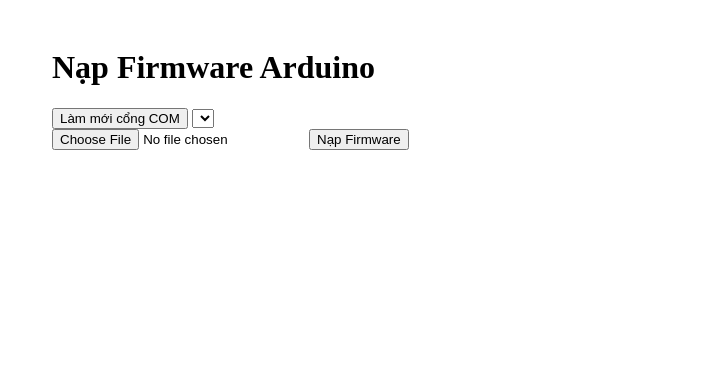
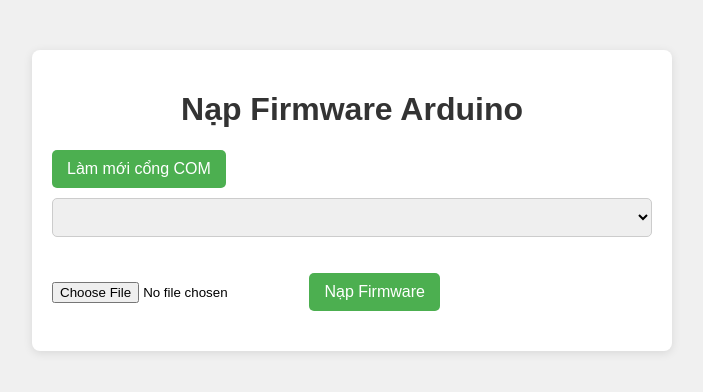
Before and after one commit to DevMeoU/WebFlashChip, a website: page public/index.html in a window 1280 px wide. Shown: the whole page, without its empty margins (288-991 px from the left). Drawn offline with Linux system fonts and the light colour scheme; no server answers.

Commit message:
Update interface

```diff
--- a/public/index.html
+++ b/public/index.html
@@ -1,12 +1,69 @@
 <!DOCTYPE html>
 <html>
+
 <head>
-  <title>Arduino Flasher</title>
+    <meta charset="UTF-8">
+    <title>Upload Arduino Code via UART</title>
     <style>
-    .container { max-width: 600px; margin: 0 auto; padding: 20px; }
-    .status { margin-top: 20px; white-space: pre-wrap; }
+        body {
+            font-family: Arial, sans-serif;
+            background-color: #f0f0f0;
+            margin: 0;
+            padding: 0;
+        }
+
+        .container {
+            max-width: 600px;
+            margin: 50px auto;
+            padding: 20px;
+            background-color: white;
+            box-shadow: 0 2px 10px rgba(0, 0, 0, 0.1);
+            border-radius: 8px;
+        }
+
+        h1 {
+            text-align: center;
+            color: #333;
+        }
+
+        button {
+            background-color: #4CAF50;
+            color: white;
+            border: none;
+            padding: 10px 15px;
+            cursor: pointer;
+            border-radius: 5px;
+            font-size: 16px;
+        }
+
+        button:hover {
+            background-color: #45a049;
+        }
+
+        select {
+            width: 100%;
+            padding: 10px;
+            margin-top: 10px;
+            border: 1px solid #ccc;
+            border-radius: 5px;
+        }
+
+        .status {
+            margin-top: 20px;
+            white-space: pre-wrap;
+        }
+
+        body {
+            font-family: Arial, sans-serif;
+        }
+
+        pre {
+            background: #f4f4f4;
+            padding: 10px;
+        }
     </style>
 </head>
+
 <body>
     <div class="container">
         <h1>Nạp Firmware Arduino</h1>
@@ -15,9 +72,9 @@
             <button onclick="refreshPorts()">Làm mới cổng COM</button>
             <select id="ports"></select>
         </div>
-
+        <br></br>
         <form id="uploadForm">
-      <input type="file" id="firmware" accept=".hex">
+            <input type="file" id="firmware" accept=".hex,.bin,.ino">
             <button type="submit">Nạp Firmware</button>
         </form>
 
@@ -26,4 +83,5 @@
 
     <script src="script.js"></script>
 </body>
+
 </html>
```
Lines whose indentation alone changed are shown as unchanged.
